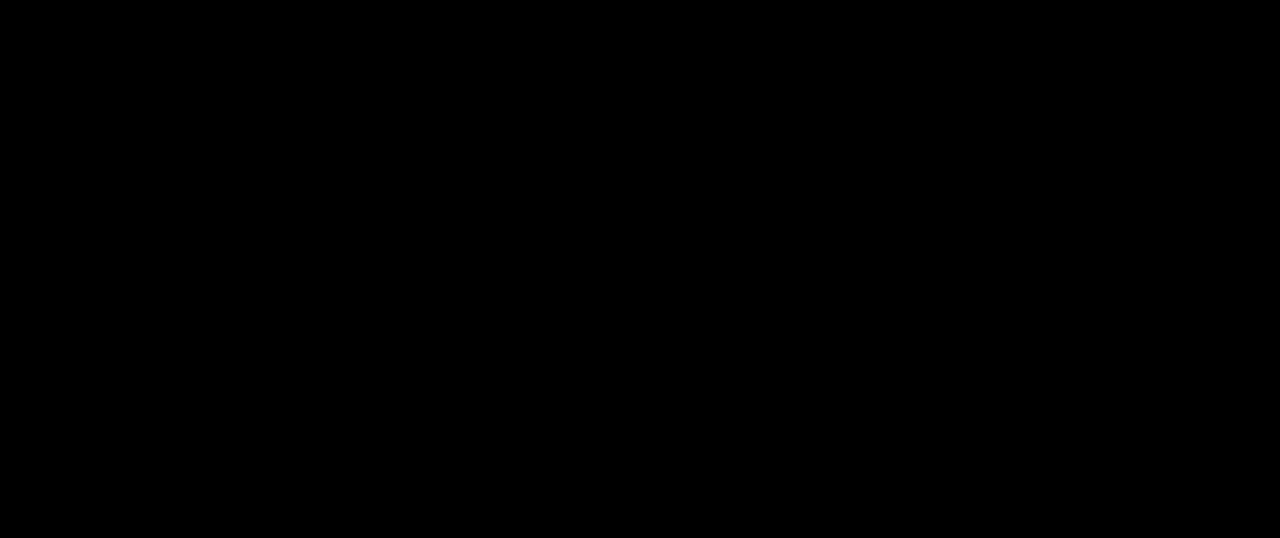
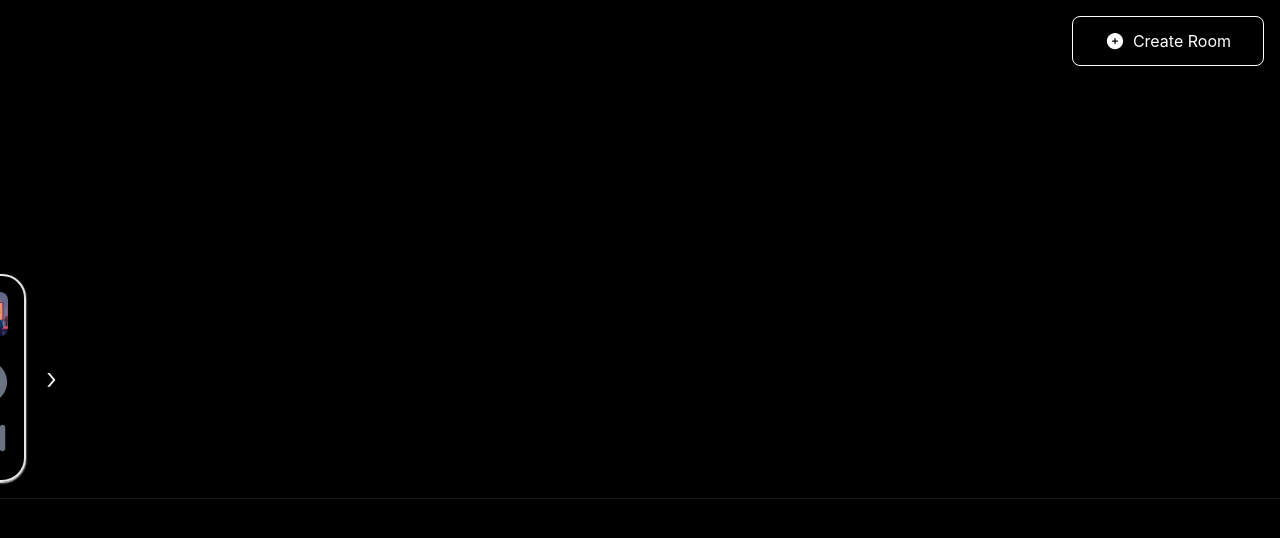
Before and after one commit to 0meeee0/Watch-Together, a React (Create React App) app in the folder wt-frontend/: page /Welcome in a window 1280 px wide. Before the commit this address had no page. Shown: the top 538 px of the page. Built offline with nearby package versions, Linux system fonts and the light colour scheme.

Commit message:
Feat: Switch to welcome component after logging in

```diff
--- a/wt-frontend/src/App.tsx
+++ b/wt-frontend/src/App.tsx
@@ -4,6 +4,7 @@ import { BrowserRouter as Router, Route, Routes } from "react-router-dom";
 import LandingPage from "./components/Home/LandingPage";
 import Signup from "./components/Auth/Signup";
 import Signin from "./components/Auth/Signin";
+import Page from "./components/PostLog/Page";
 
 function App() {
   return (
@@ -12,6 +13,7 @@ function App() {
         <Route path="/" element={<LandingPage />} />
         <Route path="/signup" element={<Signup />} />
         <Route path="/signin" element={<Signin />} />
+        <Route path="/Welcome" element={<Page />}/>
       </Routes>
     </Router>
   );
--- a/wt-frontend/src/components/Auth/Signin.tsx
+++ b/wt-frontend/src/components/Auth/Signin.tsx
@@ -1,9 +1,10 @@
 import axios from "axios";
 import React, { ChangeEvent, useState } from "react";
-import { Link } from "react-router-dom";
+import { Link, useNavigate } from "react-router-dom";
 
 export default function Signin() {
   const [email, setEmail] = useState<string>('')
+  const navigate = useNavigate()
   const handleEmail = (e: ChangeEvent<HTMLInputElement>) =>{
     e.preventDefault()
     setEmail(e.target.value)
@@ -17,6 +18,7 @@ export default function Signin() {
       console.log(user.data);
       let name = user.data.name
       localStorage.setItem("name", name)
+      navigate('/Welcome')
     } catch (e) {
       console.log(e)
     }
--- /dev/null
+++ b/wt-frontend/src/components/PostLog/Page.tsx
@@ -0,0 +1,18 @@
+import { PlusCircleIcon } from "@heroicons/react/24/solid";
+import React from "react";
+import Nav from "../Nav/Nav";
+
+export default function Page() {
+  return (
+    <header className="border-b border-white/10 p-4">
+      <div className="flex justify-between items-center max-w-7xl mx-auto">
+        <h1 className="text-xl font-bold">Video Room App</h1>
+        <button className="flex items-center border border-white text-white hover:bg-white/10 px-8 py-3 rounded-lg">
+          <PlusCircleIcon className="mr-2 h-5 w-5" />
+          Create Room
+        </button>
+      </div>
+      <Nav/>
+    </header>
+  );
+}
```
